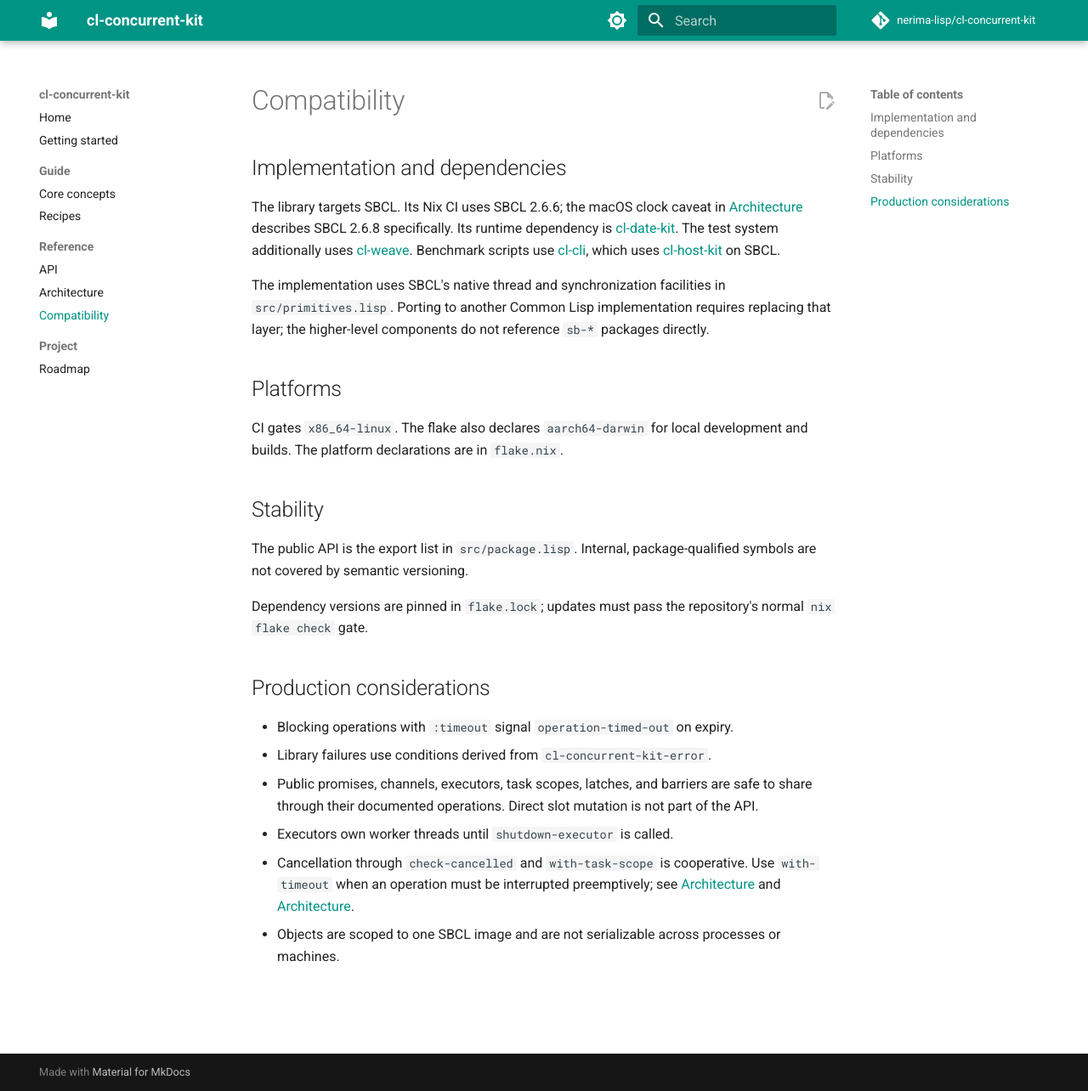
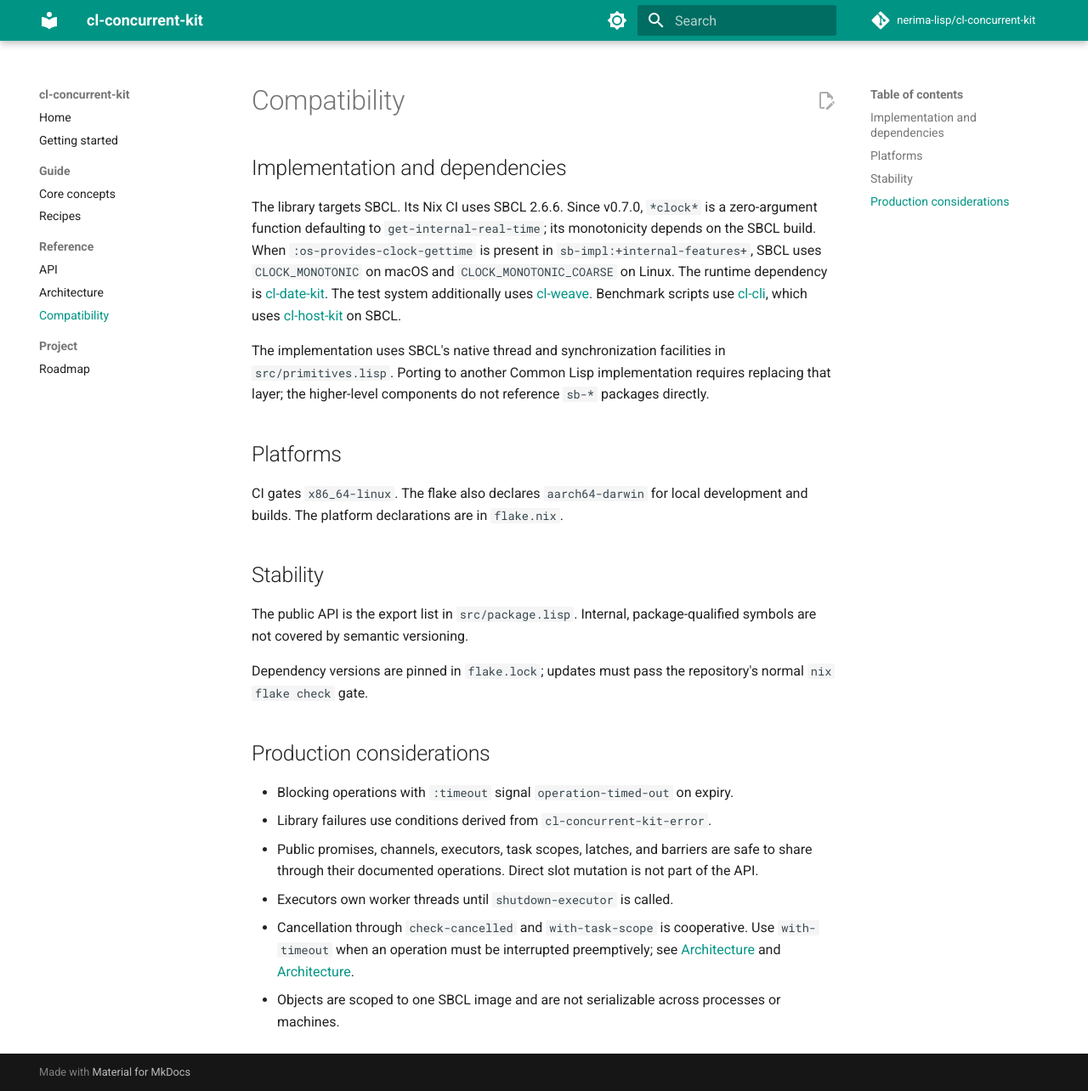
Before and after one commit to nerima-lisp/cl-concurrent-kit, an MkDocs documentation site: the page built from docs/src/reference/compatibility.md, in a window 1280 px wide and 1284 px high. Shown: the whole window at 85% size. Built offline with MkDocs 1.6.1 and Material for MkDocs 9.7.7, drawn with Linux system fonts in a browser that asks for light colours; comment, search, counter and statistics services are not loaded.

Commit message:
fix: correct clock guidance and lock graph
The benchmark-only `cl-cli` and `cl-host-kit` inputs are source-only because the `cl-cli` v1.2.0 flake pulls in `cl-boundary-kit` transitively.

```diff
--- a/docs/src/reference/compatibility.md
+++ b/docs/src/reference/compatibility.md
@@ -2,9 +2,13 @@
 
 ## Implementation and dependencies
 
-The library targets SBCL. Its Nix CI uses SBCL 2.6.6; the macOS clock caveat in
-[Architecture](architecture.md) describes SBCL 2.6.8 specifically. Its runtime
-dependency is [cl-date-kit](https://github.com/nerima-lisp/cl-date-kit). The test system
+The library targets SBCL. Its Nix CI uses SBCL 2.6.6. Since v0.7.0,
+`*clock*` is a zero-argument function defaulting to `get-internal-real-time`;
+its monotonicity depends on the SBCL build. When
+`:os-provides-clock-gettime` is present in `sb-impl:+internal-features+`,
+SBCL uses `CLOCK_MONOTONIC` on macOS and `CLOCK_MONOTONIC_COARSE` on Linux.
+The runtime dependency is [cl-date-kit](https://github.com/nerima-lisp/cl-date-kit).
+The test system
 additionally uses [cl-weave](https://github.com/nerima-lisp/cl-weave).
 Benchmark scripts use [cl-cli](https://github.com/nerima-lisp/cl-cli), which
 uses [cl-host-kit](https://github.com/nerima-lisp/cl-host-kit) on SBCL.
```
Also changed, not shown: docs/src/reference/architecture.md (+5 -5 lines), README.md, 2 other files.
